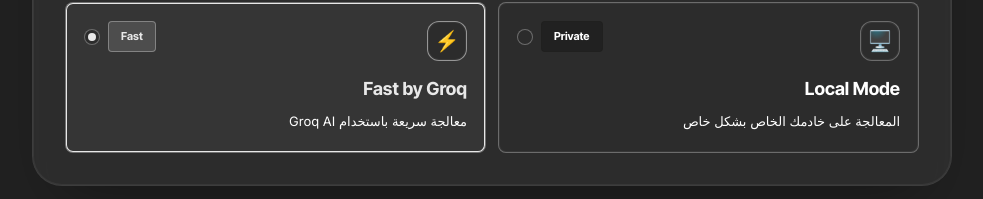
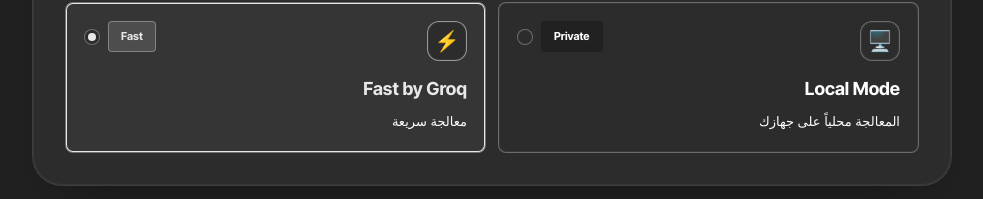
Before and after one commit to mu90abdullah/meeting-assistant1, a Next.js app in the folder frontend/: page / in a window 1280 px wide. Shown: the part 1503-1702 px from the top of the page, without its empty margins (148-1131 px from the left). Built offline with nearby package versions, Linux system fonts and the light colour scheme; no server answers; a web font is replaced by a local one.

Commit message:
Update ModeToggle.tsx

```diff
--- a/frontend/app/components/ModeToggle.tsx
+++ b/frontend/app/components/ModeToggle.tsx
@@ -11,14 +11,14 @@
     id: 'local' as const,
     icon: '🖥️',
     title: 'Local Mode',
-    description: 'المعالجة على خادمك الخاص بشكل خاص',
+    description: 'المعالجة محلياً على جهازك ',
     badge: 'Private',
   },
   {
     id: 'groq' as const,
     icon: '⚡',
     title: 'Fast by Groq',
-    description: 'معالجة سريعة باستخدام Groq AI',
+    description: ' معالجة سريعة',
     badge: 'Fast',
   },
 ];
```
